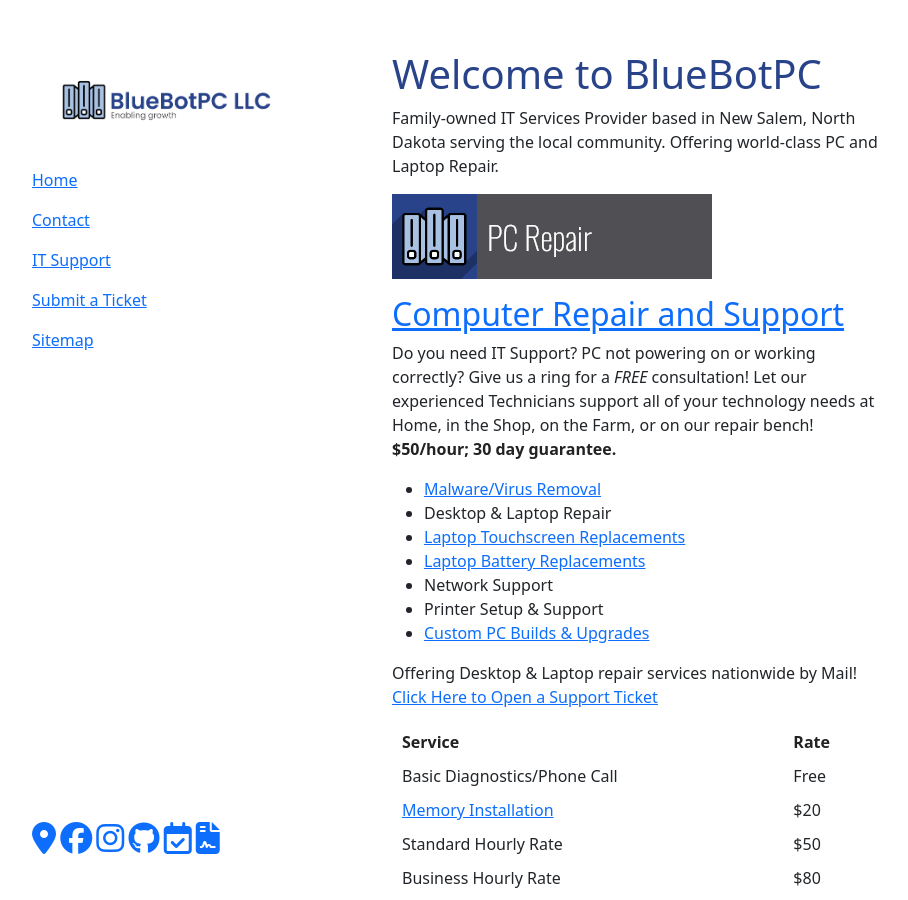
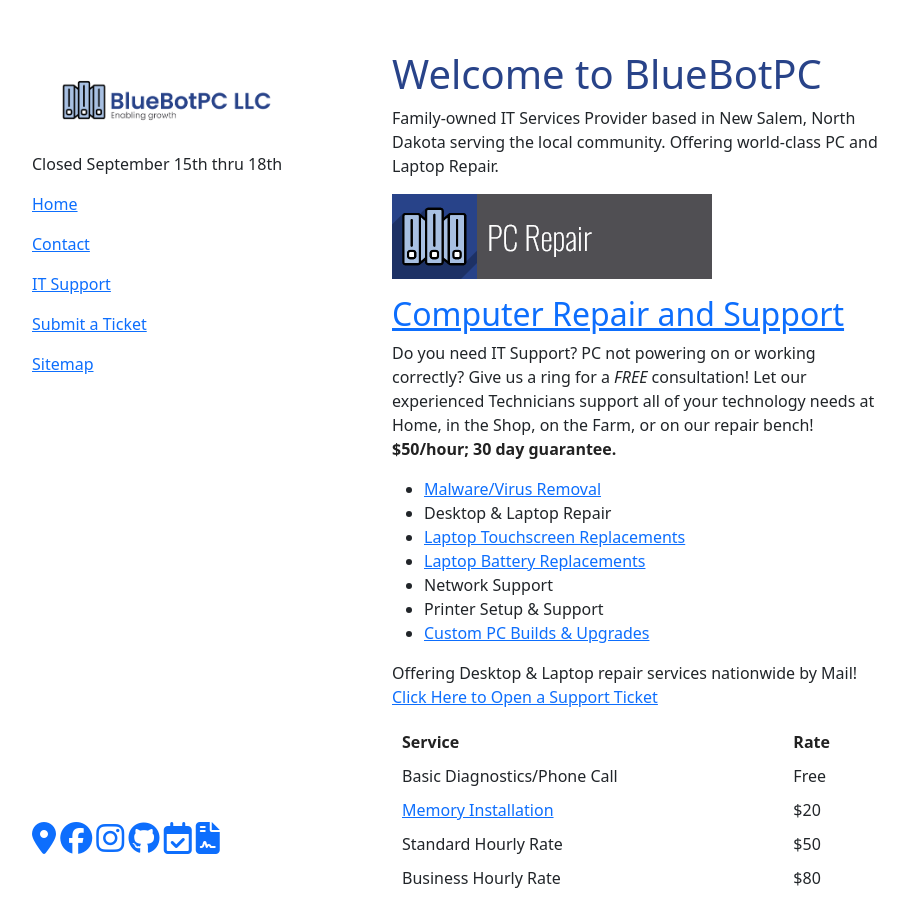
Before and after one commit to GoobyFRS/bluebotpc-web, a Jekyll site: the page built from index.md, in a window 1280 px wide and 900 px high. Shown: the whole window, without its empty margins (178-1086 px from the left). Built offline with Jekyll 4.4.1, drawn with Linux system fonts in a browser that asks for light colours; nearby versions of some CDN libraries; our own code applies the rules of GitHub Pages for plain Markdown files; the repository's description, which GitHub fills in, is left out.

Commit message:
re-adding short desc
 <p>{{ site.description | default: site.github.project_tagline }}</p>

```diff
--- a/_config.yml
+++ b/_config.yml
@@ -1,7 +1,7 @@
 #lang: en
 title: BlueBotPC LLC
 email: matt@bluebotpc.com
-#description: PC Repair for Local Value
+description: Closed September 15th thru 18th
 url: "https://www.bluebotpc.com"
 permalink: pretty
 favicon: /assets/img/favicon.ico
--- a/_layouts/default.html
+++ b/_layouts/default.html
@@ -17,7 +17,7 @@
           <img src="{{site.logo | relative_url}}" alt="Logo" />
         {% endif %}
 
-        <p>{{ site.description | default: site.github.project_tagline }}</p>
+        <p>{{ site.description }}</p>
         <p class="view"><a href="https://bluebotpc.com">Home</a></p>
         <p class="view"><a href="https://bluebotpc.com/pages/contact">Contact</a></p>
         <p class="view"><a href="https://www.bluebotpc.com/pages/local-support/">IT Support</a></p>
```
